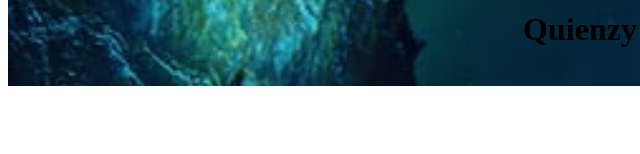
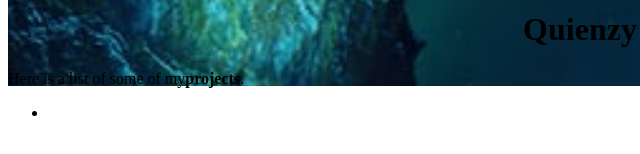
Before and after one commit to Queen-01/about-me, a plain HTML site: page me.html in a window 1280 px wide. Shown: the part 322-476 px from the top of the page, 0-640 px from the left. Drawn offline with Linux system fonts and the light colour scheme.

Commit message:
add first paragraph

```diff
--- a/me.html
+++ b/me.html
@@ -13,6 +13,12 @@
             <img src="queen.jpg" alt="" height="200" width="200">
             <h1>Quienzy Ong'eye</h1>
         </div>
+        <div id="two">
+            <p>Here is a list of some of my<strong>projects</strong>.</p>
+            <ul>
+                <li></li>
+            </ul>
+        </div>
     </div>
 </body>
 </html>
```
